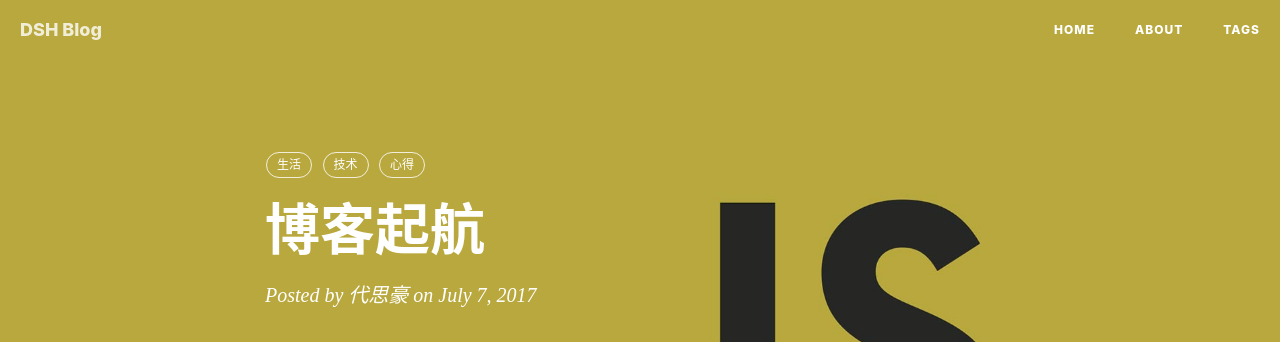
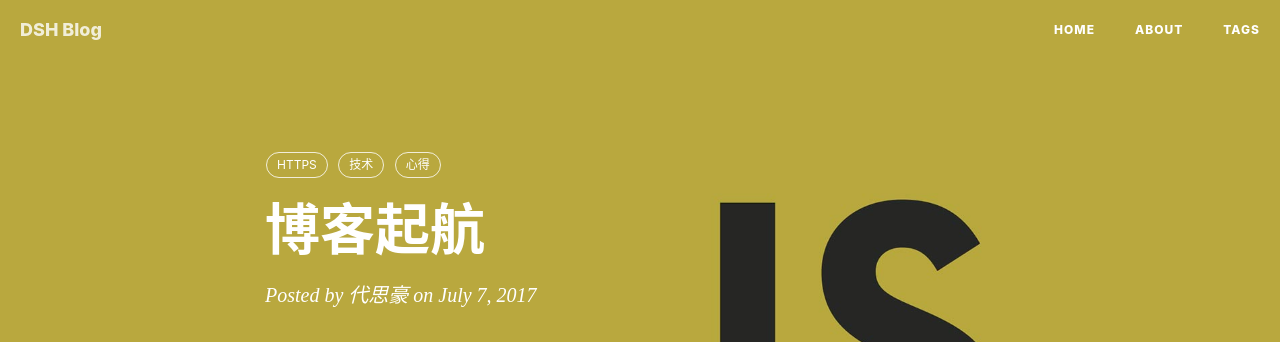
Before and after one commit to daisihao/daisihao.github.com, a Jekyll site: the page built from _posts/2017-07-07-hello-2017.markdown, in a window 1280 px wide and 900 px high. Shown: the top 342 px of the window. Built offline with Jekyll 4.4.1, drawn with Linux system fonts in a browser that asks for light colours; nearby versions of some CDN libraries; comment, search, counter and statistics services are not loaded.

Commit message:
tags问题修复

```diff
--- a/_layouts/page.html
+++ b/_layouts/page.html
@@ -38,7 +38,7 @@
                     <h5><a href="{{'/tags/' | prepend: site.baseurl }}">FEATURED TAGS</a></h5>
                     <div class="tags">
         				{% for tag in site.tags %}
-                            {% if tag[1].size > {{site.featured-condition-size}} %}
+                            {% if tag[1].size > site.featured-condition-size %}
                 				<a href="{{ site.baseurl }}/tags/#{{ tag[0] }}" title="{{ tag[0] }}" rel="{{ tag[1].size }}">
                                     {{ tag[0] }}
                                 </a>
@@ -87,7 +87,7 @@
                     <h5><a href="{{'/tags/' | prepend: site.baseurl }}">FEATURED TAGS</a></h5>
                     <div class="tags">
                         {% for tag in site.tags %}
-                            {% if tag[1].size > {{site.featured-condition-size}} %}
+                            {% if tag[1].size > site.featured-condition-size %}
                                 <a href="{{ site.baseurl }}/tags/#{{ tag[0] }}" title="{{ tag[0] }}" rel="{{ tag[1].size }}">
                                     {{ tag[0] }}
                                 </a>
--- a/_posts/2017-07-07-hello-2017.markdown
+++ b/_posts/2017-07-07-hello-2017.markdown
@@ -6,7 +6,7 @@
 author:     "代思豪"
 header-img: "img/post-bg-js-version.jpg"
 tags:
-    - 生活
+    - HTTPS
     - 技术
     - 心得
 ---
```
Also changed, not shown: 5 other files.
